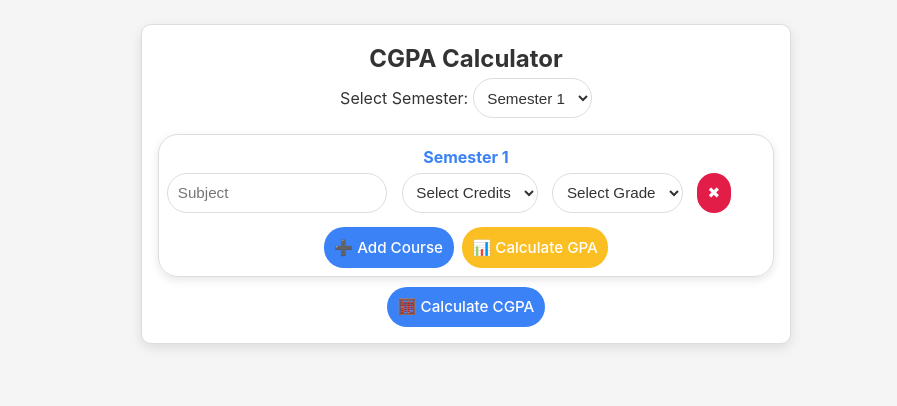
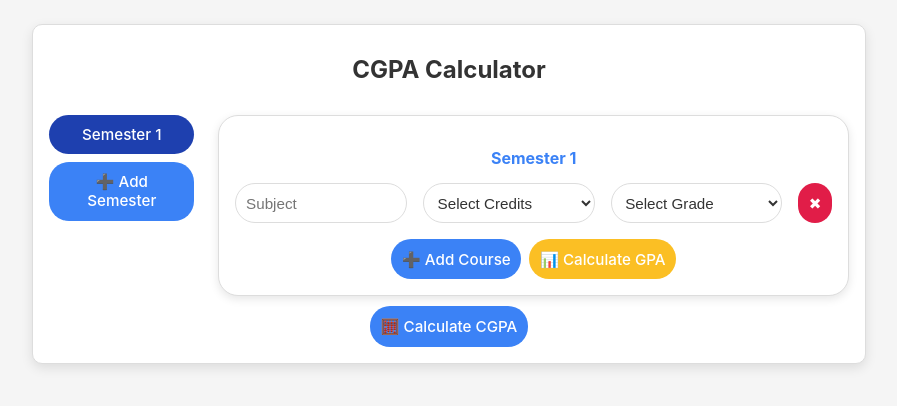
Before and after one commit to hanish007/CGPA-Calculator, a React (Vite) app: page / in a window 1280 px wide. Shown: the top 406 px of the page, without its empty margins (191-1088 px from the left). Built offline with nearby package versions, Linux system fonts and the light colour scheme.

Commit message:
semester btn

```diff
--- a/src/App.css
+++ b/src/App.css
@@ -11,7 +11,6 @@
   --input-padding: 0.6rem; /* Slightly smaller padding */
   --border-radius: 20px;
   --font-size: 0.95rem; /* Slightly smaller font size */
-  line-height: 0.2;
 }
 
 body {
@@ -21,13 +20,13 @@ body {
   justify-content: center;
   align-items: flex-start;
   min-height: 100vh;
-  padding: 1.5rem; /* Reduced padding */
+  padding: 1.5rem;
 }
 
 .App {
   background: var(--input-bg);
-  padding: 1rem; /* Reduced padding */
-  border-radius: 10px; /* Slightly smaller border radius */
+  padding: 1rem;
+  border-radius: 10px;
   box-shadow: 0 4px 12px rgba(0, 0, 0, 0.1);
   max-width: 800px;
   width: 100%;
@@ -35,31 +34,62 @@ body {
   border: 1px solid var(--input-border);
 }
 
-.semester-selector {
-  margin-bottom: 1rem; /* Reduced bottom margin */
+.layout {
+  display: flex;
+  gap: 1.5rem;
 }
 
-.semester-selector select {
+.semester-list {
+  display: flex;
+  flex-direction: column;
+  align-items: flex-start;
+  gap: 0.5rem;
+  margin-top: 1rem; /* Add margin to push the buttons lower */
+}
+
+
+.semester-btn {
+  background-color: var(--button-bg);
+  color: var(--button-text-color);
+  border: none;
   padding: var(--input-padding);
-  border: 1px solid var(--input-border);
   border-radius: var(--border-radius);
-  background-color: var(--input-bg);
-  font-size: var(--font-size); /* Smaller font size */
-  color: var(--text-color);
+  font-size: var(--font-size);
+  cursor: pointer;
+  width: 100%;
+  text-align: center;
+}
+
+.semester-btn.active {
+  background-color: var(--button-hover-bg);
+}
+
+.add-semester-btn {
+  background-color: var(--accent-color);
+  color: var(--button-text-color);
+  padding: var(--input-padding);
+  border-radius: var(--border-radius);
+  font-size: var(--font-size);
+  cursor: pointer;
+  width: 100%;
+  text-align: center;
 }
 
 .semester-section {
+  flex-grow: 1;
   margin-top: 1rem;
-  padding: 0.5rem; /* Reduced padding */
+  padding: 1rem;
   border: 1px solid var(--input-border);
   border-radius: var(--border-radius);
   box-shadow: 0 3px 10px rgba(0, 0, 0, 0.1);
+  background-color: var(--input-bg);
 }
 
 .course-input {
   display: flex;
-  gap: 0.9rem; /* Reduced gap between elements */
-  margin-bottom: 0.9rem; /* Reduced margin between rows */
+  flex-wrap: wrap;
+  gap: 1rem;
+  margin-bottom: 1rem;
 }
 
 .subject-input,
@@ -68,14 +98,16 @@ select {
   border: 1px solid var(--input-border);
   border-radius: var(--border-radius);
   background-color: var(--input-bg);
-  font-size: var(--font-size); /* Smaller font size */
+  font-size: var(--font-size);
   color: var(--text-color);
+  flex: 1;
+  min-width: 150px;
 }
 
 button {
   padding: var(--input-padding);
   border-radius: var(--border-radius);
-  font-size: var(--font-size); /* Smaller font size */
+  font-size: var(--font-size);
   cursor: pointer;
 }
 
@@ -96,20 +128,21 @@ button {
 }
 
 .gpa-btn {
-  background-color: #fbbf24; /* New color for GPA button */
+  background-color: #fbbf24;
   color: #fff;
-  margin-left: 0.5rem; /* Added small space between buttons */
+  margin-left: 0.5rem;
+}
+
+h1 {
+  font-size: 1.5em;
+  margin-bottom: 1rem;
 }
 
 h2 {
   color: var(--accent-color);
-  font-size: 1rem; /* Reduced size of overall CGPA */
+  font-size: 1rem;
 }
 
 h3 {
-  font-size: 1rem; /* Adjusted GPA for semester size */
+  font-size: 1rem;
 }
-h1 {
-  font-size: 1.5em;
-  line-height: 0.2;
-}
--- a/src/App.jsx
+++ b/src/App.jsx
@@ -4,13 +4,6 @@ import "./App.css";
 function App() {
   const [semesters, setSemesters] = useState({
     1: [{ subject: "", credits: "", grade: "" }],
-    2: [{ subject: "", credits: "", grade: "" }],
-    3: [{ subject: "", credits: "", grade: "" }],
-    4: [{ subject: "", credits: "", grade: "" }],
-    5: [{ subject: "", credits: "", grade: "" }],
-    6: [{ subject: "", credits: "", grade: "" }],
-    7: [{ subject: "", credits: "", grade: "" }],
-    8: [{ subject: "", credits: "", grade: "" }],
   });
 
   const [selectedSemester, setSelectedSemester] = useState(1);
@@ -27,7 +20,6 @@ function App() {
   };
 
   const creditOptions = [1, 2, 3, 4, 5, 6];
-  const semesterOptions = [1, 2, 3, 4, 5, 6, 7, 8];
 
   const handleChange = (index, field, value) => {
     const updatedSemesters = { ...semesters };
@@ -76,8 +68,7 @@ function App() {
     let totalGPA = 0;
     let count = 0;
 
-    // Loop through all semesters and calculate the average GPA
-    for (let semester = 1; semester <= 8; semester++) {
+    for (let semester = 1; semester <= Object.keys(semesters).length; semester++) {
       if (semesterGPA[semester]) {
         totalGPA += parseFloat(semesterGPA[semester]);
         count++;
@@ -88,22 +79,34 @@ function App() {
     setCgpa(cgpa);
   };
 
+  const addSemester = () => {
+    const newSemester = Object.keys(semesters).length + 1;
+    setSemesters({
+      ...semesters,
+      [newSemester]: [{ subject: "", credits: "", grade: "" }],
+    });
+    setSelectedSemester(newSemester);
+  };
+
   return (
     <div className="App">
       <h1>CGPA Calculator</h1>
-      <div className="semester-selector">
-        <label htmlFor="semester-dropdown">Select Semester: </label>
-        <select
-          id="semester-dropdown"
-          value={selectedSemester}
-          onChange={(e) => setSelectedSemester(Number(e.target.value))}
+      <div className="layout">
+        <div className="semester-list">
+          {Object.keys(semesters).map((semester) => (
+            <button
+              key={semester}
+              className={`semester-btn ${
+                Number(semester) === selectedSemester ? "active" : ""
+              }`}
+              onClick={() => setSelectedSemester(Number(semester))}
             >
-          {semesterOptions.map((semester) => (
-            <option key={semester} value={semester}>
               Semester {semester}
-            </option>
+            </button>
           ))}
-        </select>
+          <button className="add-semester-btn" onClick={addSemester}>
+            ➕ Add Semester
+          </button>
         </div>
         <div className="semester-section">
           <h2>Semester {selectedSemester}</h2>
@@ -162,6 +165,7 @@ function App() {
             <h3>GPA for Semester {selectedSemester}: {semesterGPA[selectedSemester]}</h3>
           )}
         </div>
+      </div>
       <div className="action-buttons">
         <button className="calculate-btn" onClick={calculateCGPA}>
           🧮 Calculate CGPA
```
Lines whose indentation alone changed are shown as unchanged.
